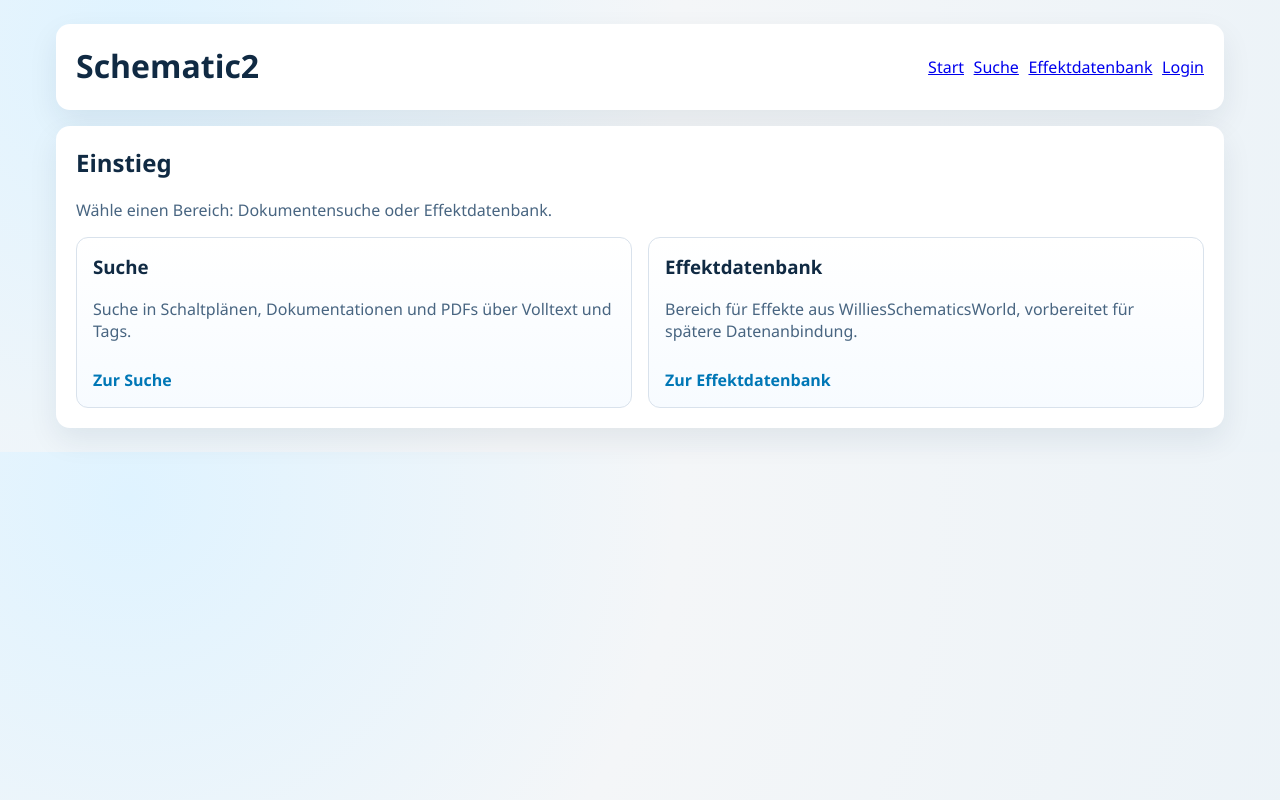
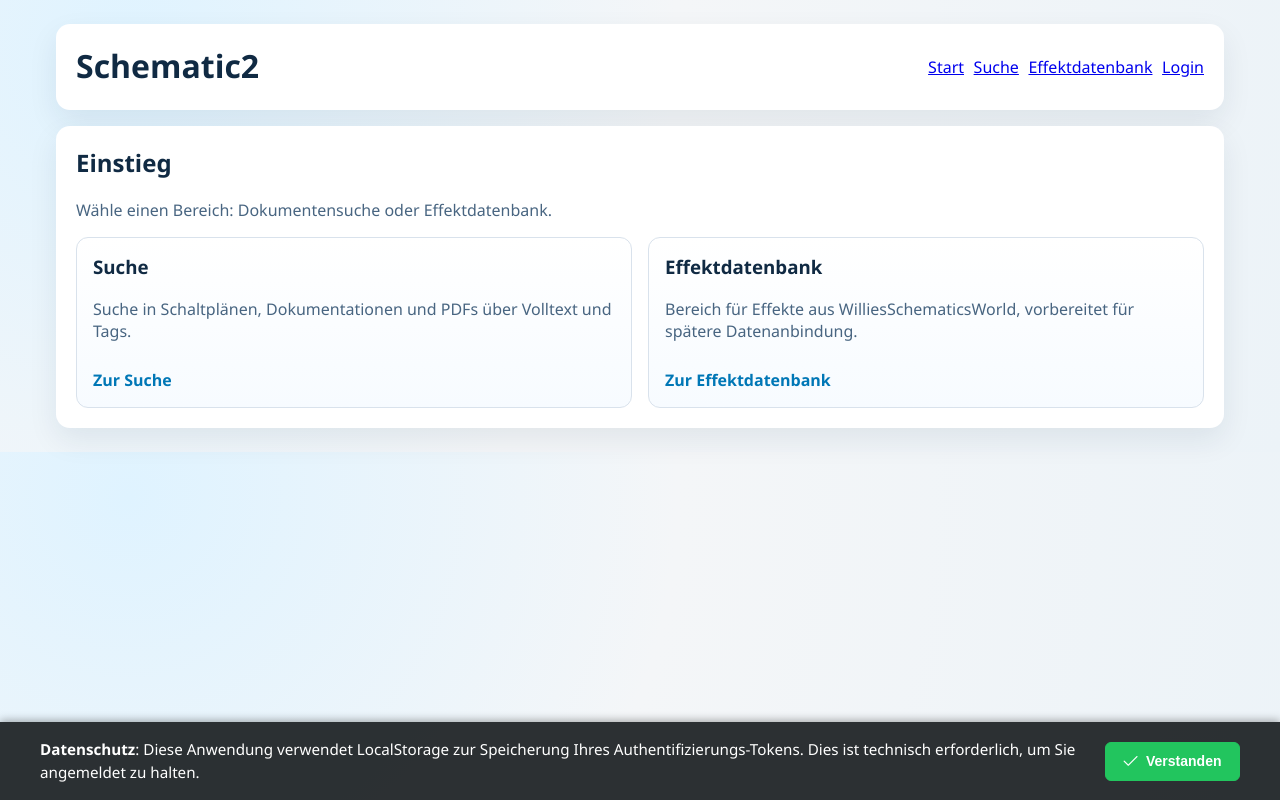
Before and after one commit to willie68/schematics2, a Vue app in the folder frontend/: page / in a window 1280 px wide. Built offline with nearby package versions, Linux system fonts and the light colour scheme; a web font is replaced by a local one.

Commit message:
Feature: Cookie-Banner zur Datenschutz-Information hinzugefügt

```diff
--- a/frontend/src/App.vue
+++ b/frontend/src/App.vue
@@ -17,6 +17,7 @@
 
     <RouterView />
     <Toast />
+    <CookieBanner />
   </div>
 </template>
 
@@ -25,6 +26,7 @@ import { RouterLink, RouterView, useRouter } from 'vue-router'
 import { onMounted } from 'vue'
 import UserMenu from './components/UserMenu.vue'
 import Toast from './components/Toast.vue'
+import CookieBanner from './components/CookieBanner.vue'
 import { useAuth } from './composables/useAuth'
 import { useToast } from './composables/useToast'
 import { setApiErrorHandler } from './services/api'
--- /dev/null
+++ b/frontend/src/components/CookieBanner.vue
@@ -0,0 +1,96 @@
+<template>
+  <div v-if="!cookiesAccepted" class="cookie-banner">
+    <div class="cookie-content">
+      <div class="cookie-message">
+        <p style="margin:0;">
+          <strong>Datenschutz</strong>: Diese Anwendung verwendet LocalStorage zur Speicherung Ihres
+          Authentifizierungs-Tokens. Dies ist technisch erforderlich, um Sie angemeldet zu halten.
+        </p>
+      </div>
+      <div class="cookie-actions">
+        <Button
+          label="Verstanden"
+          icon="pi pi-check"
+          severity="success"
+          @click="acceptCookies"
+          size="small"
+        />
+      </div>
+    </div>
+  </div>
+</template>
+
+<script setup>
+import { ref, onMounted } from 'vue'
+import Button from 'primevue/button'
+
+const COOKIE_CONSENT_KEY = 'schematic2_cookie_consent'
+const cookiesAccepted = ref(true) // Standard: akzeptiert
+
+onMounted(() => {
+  // Prüfe, ob Benutzer bereits zugestimmt hat
+  const consent = localStorage.getItem(COOKIE_CONSENT_KEY)
+  if (consent !== 'true') {
+    cookiesAccepted.value = false
+  }
+})
+
+function acceptCookies() {
+  localStorage.setItem(COOKIE_CONSENT_KEY, 'true')
+  cookiesAccepted.value = true
+}
+</script>
+
+<style scoped>
+.cookie-banner {
+  position: fixed;
+  bottom: 0;
+  left: 0;
+  right: 0;
+  background: rgba(33, 37, 41, 0.95);
+  color: white;
+  padding: 1rem;
+  z-index: 9999;
+  box-shadow: 0 -2px 8px rgba(0, 0, 0, 0.3);
+}
+
+.cookie-content {
+  max-width: 1200px;
+  margin: 0 auto;
+  display: flex;
+  justify-content: space-between;
+  align-items: center;
+  gap: 1rem;
+}
+
+.cookie-message {
+  flex: 1;
+  font-size: 0.95rem;
+  line-height: 1.5;
+}
+
+.cookie-message p {
+  margin: 0;
+}
+
+.cookie-actions {
+  flex-shrink: 0;
+}
+
+@media (max-width: 768px) {
+  .cookie-content {
+    flex-direction: column;
+    align-items: stretch;
+    gap: 1rem;
+  }
+
+  .cookie-actions {
+    display: flex;
+    gap: 0.5rem;
+  }
+
+  .cookie-banner {
+    padding: 1rem 0.75rem;
+  }
+}
+</style>
```
Also changed, not shown: 2 other files (tests, documents, lock files or other folders).
